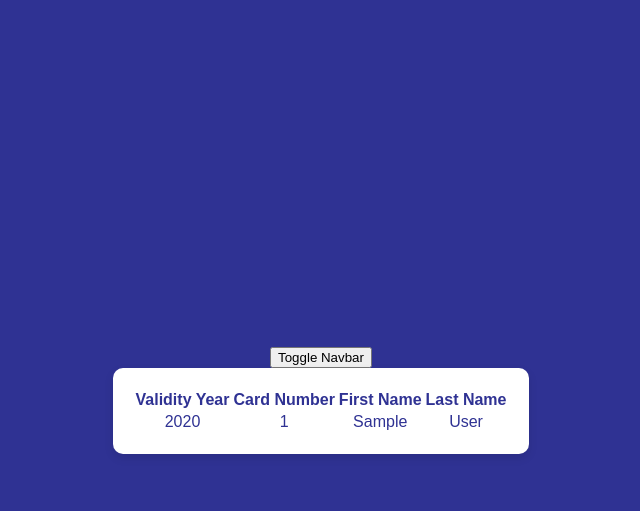
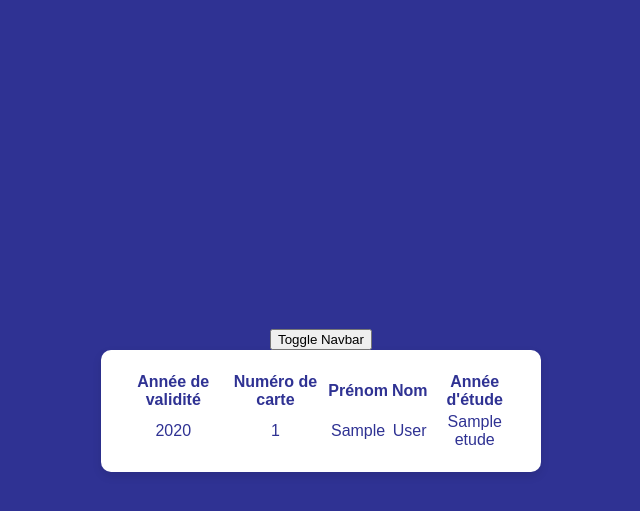
Before and after one commit to BlueTorche/Virtualisation-Carte-Fede, a Flask app: template templates/view.html in a window 1280 px wide. Shown: the top 511 px of the page, without its empty margins (319-959 px from the left). Run offline with Flask 3, Linux system fonts and the light colour scheme; the template is opened without the code that fills it: most values are stand-ins (such as "Sample title", 1, 10 or a date in 2020); parts of the project's set-up code (start-up, migrations or seed data) failed here and were passed over.

Commit message:
Add Année d'étude in view + add check cookie session in login

```diff
--- a/Models/routes/login_route.py
+++ b/Models/routes/login_route.py
@@ -35,8 +35,8 @@ class Login(MethodResource):
     def get(self):
         message = request.args.get('message')
 
-        # if:
-        #     return make_response(redirect(url_for('home', _method='GET', message=message)))
+        if request.cookies.get('access_token_cookie'):
+            return make_response(redirect(url_for('home', _method='GET', message=message)))
 
         form = LoginForm()
         template = render_template('login.html', form=form, message=message)
--- a/Models/routes/view_route.py
+++ b/Models/routes/view_route.py
@@ -32,6 +32,7 @@ class View(MethodResource):
                               "number": carte.carte_number,
                               "first_name": user.user_first_name,
                               "last_name": user.user_last_name,
+                              "etude": carte.carte_study_year,
                               })
 
         template = render_template('view.html', infos=infos, current_user=current_user, current_page='view')
--- a/requirements.txt
+++ b/requirements.txt
@@ -22,4 +22,3 @@ flask_apispec==0.11.4
 argon2_cffi==21.3.0
 email-validator==2.0.0
 flask_limiter==3.5.0
-flask_qrcode==3.1.0
--- a/templates/view.html
+++ b/templates/view.html
@@ -11,10 +11,11 @@
     <table>
         <thead>
             <tr>
-                <th>Validity Year</th>
-                <th>Card Number</th>
-                <th>First Name</th>
-                <th>Last Name</th>
+                <th>Année de validité</th>
+                <th>Numéro de carte</th>
+                <th>Prénom</th>
+                <th>Nom</th>
+                <th>Année d'étude</th>
             </tr>
         </thead>
         <tbody>
@@ -24,6 +25,7 @@
                     <td>{{ info.number }}</td>
                     <td>{{ info.first_name }}</td>
                     <td>{{ info.last_name }}</td>
+                    <td>{{ info.etude }}</td>
                 </tr>
             {% endfor %}
         </tbody>
```
